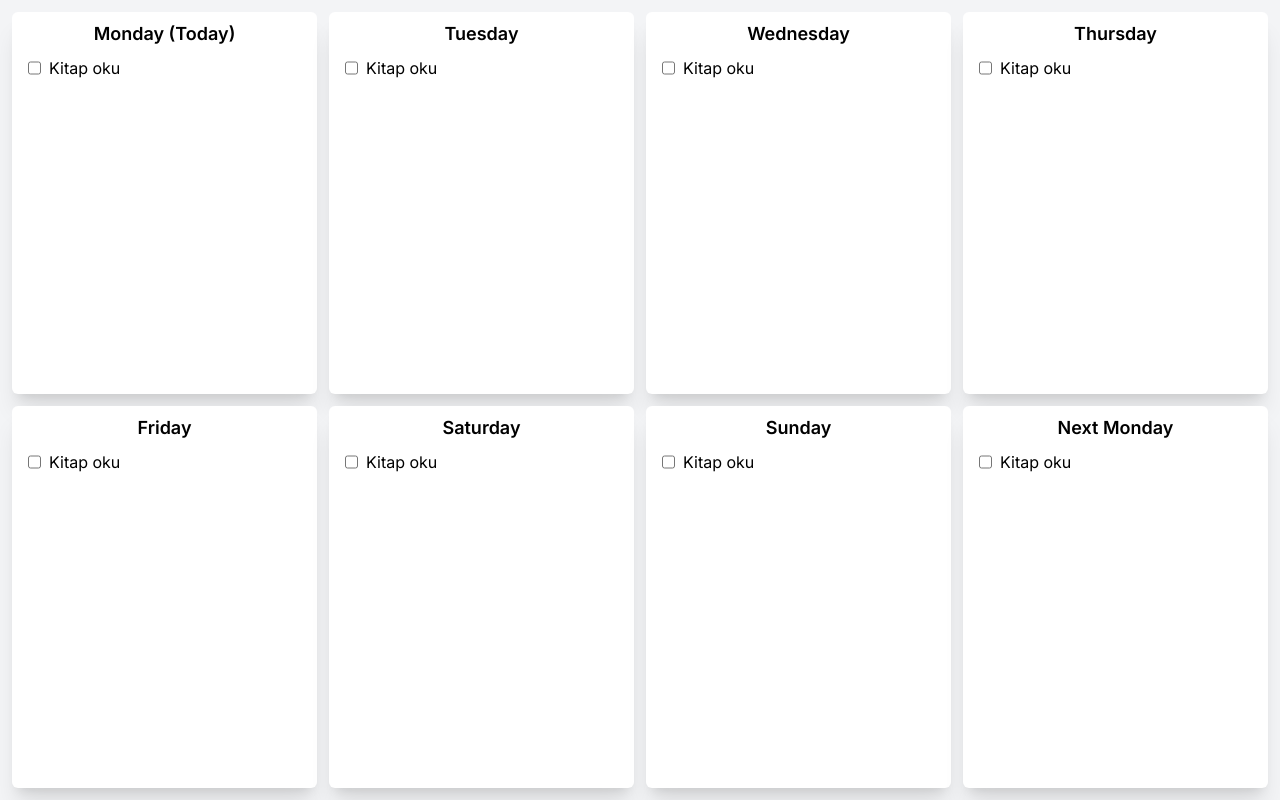
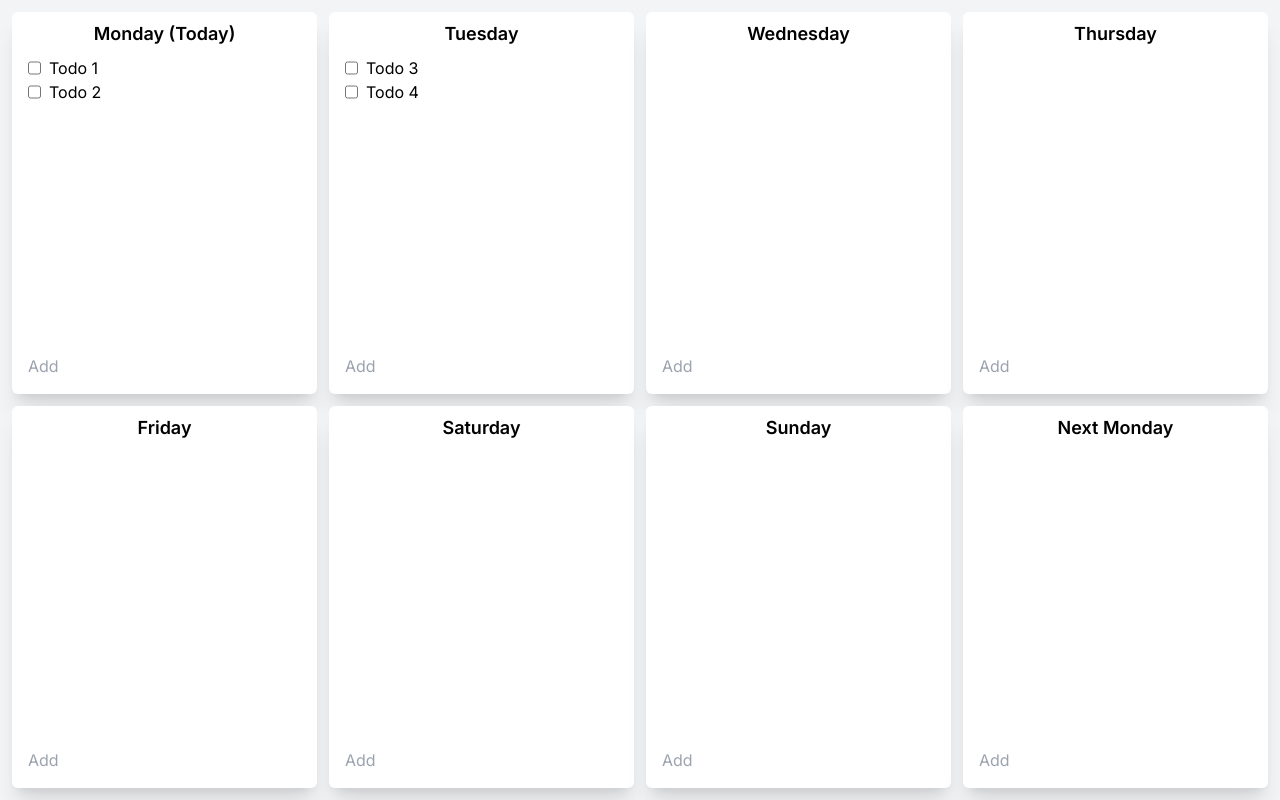
Before and after one commit to kutluhann/todo, a Next.js app: page / in a window 1280 px wide. Built offline with nearby package versions, Linux system fonts and the light colour scheme.

Commit message:
Implement drag and drop structure

```diff
--- a/package.json
+++ b/package.json
@@ -9,9 +9,10 @@
     "lint": "next lint"
   },
   "dependencies": {
+    "@hello-pangea/dnd": "^16.6.0",
+    "next": "14.2.4",
     "react": "^18",
-    "react-dom": "^18",
-    "next": "14.2.4"
+    "react-dom": "^18"
   },
   "devDependencies": {
     "postcss": "^8",
--- a/src/app/page.js
+++ b/src/app/page.js
@@ -1,6 +1,11 @@
+"use client"
+
 import DayCard from "@/components/DayCard";
+import { DragDropContext } from '@hello-pangea/dnd';
+import { useState } from "react";
 
-const days = [
+export default function Home() {
+  const [days, setDays] = useState([
     "Monday (Today)",
     "Tuesday",
     "Wednesday",
@@ -9,16 +14,66 @@ const days = [
     "Saturday",
     "Sunday",
     "Next Monday",
-]
+  ])
+  const [todos, setTodos] = useState([
+    {
+      text: "Todo 1",
+      checked: false,
+      id: "12",
+      day: "Monday (Today)",
+    },
+    {
+      text: "Todo 2",
+      checked: false,
+      id: "13",
+      day: "Monday (Today)",
+    },
+    {
+      text: "Todo 3",
+      checked: false,
+      id: "14",
+      day: "Tuesday",
+    },
+    {
+      text: "Todo 4",
+      checked: false,
+      id: "15",
+      day: "Tuesday",
+    },
+  ])
 
-export default function Home() {
+  const onDragEnd = (result) => {
+    console.log(result)
+    const { destination, source, draggableId } = result
+
+    if (!destination) return
+
+    const todo = todos.find(todo => todo.id === draggableId)
+    const todosInDestinationDay = todos.filter(todo => todo.day === destination.droppableId && todo.id !== draggableId)
+    const todosInDifferentDays = todos.filter(todo => todo.day !== destination.droppableId && todo.id !== draggableId)
+
+    if (destination.droppableId !== source.droppableId) todo.day = destination.droppableId
+
+    setTodos([
+      ...todosInDifferentDays,
+      ...todosInDestinationDay.slice(0, destination.index),
+      todo,
+      ...todosInDestinationDay.slice(destination.index)
+    ])
+  }
+
   return (
     <div className="h-full p-3 flex justify-center items-center">
-      <div className="h-full container grid grid-cols-1 sm:grid-cols-2 lg:grid-cols-4 gap-3">
-        {days.map((day, index) => (
-          <DayCard key={index} day={day} />
-        ))}
+      <DragDropContext onDragEnd={onDragEnd}>
+        <div className="h-full w-full grid grid-cols-1 sm:grid-cols-2 lg:grid-cols-4  sm:grid-rows-4 lg:grid-rows-2 *:w-full *:h-full gap-3">
+          {days.map(day => {
+            const list = todos.filter(todo => todo.day == day)
+            return (
+              <DayCard key={day} day={day} todos={list} setTodos={setTodos} />
+            )
+          })}
         </div>
+      </DragDropContext>
     </div>
   );
 }
--- a/src/components/DayCard.jsx
+++ b/src/components/DayCard.jsx
@@ -1,13 +1,51 @@
-export default function DayCard({ day }) {
+"use client"
+
+import TodoItem from "@/components/TodoItem"
+import { Droppable } from '@hello-pangea/dnd';
+import { useState } from "react";
+
+export default function DayCard({ day, todos, setTodos }) {
+  const [newTodo, setNewTodo] = useState("")
+
+  const addTodo = (e) => {
+    e.preventDefault()
+
+    setTodos(oldTodos => [...oldTodos, {
+      text: newTodo,
+      id: Math.floor(Math.random() * 10000) + "",
+      checked: false,
+      day
+    }])
+
+    setNewTodo("")
+  }
+
   return (
-    <div className="bg-white rounded-md flex flex-col items-center gap-2 py-2 px-4 shadow-xl">
-      <p className="font-semibold text-lg">{day}</p>
-      <div className="w-full">
-        <div className="flex gap-2">
-          <input type="checkbox" />
-          <p>Kitap oku</p>
-        </div>
-      </div>
+    <div className="bg-white rounded-md flex flex-col items-center gap-2 px-4 py-2 shadow-xl has-[.dragging-over]:border-2 border-black">
+      <p className="deneme font-semibold text-lg">{day}</p>
+      <Droppable droppableId={day}>
+        {(provided, snapshot) => (
+          <div
+            {...provided.droppableProps}
+            ref={provided.innerRef}
+            className={`${snapshot.isDraggingOver ? "dragging-over" : ""} w-full h-full`}
+          >
+            {todos.map((todo, index) => (
+              <TodoItem todo={todo} key={todo.id} index={index} />
+            ))}
+            {provided.placeholder}
+          </div>
+        )}
+      </Droppable>
+      <form className="w-full" onSubmit={addTodo}>
+        <input
+          type="text"
+          className="w-full h-10 border-none focus:outline-none"
+          placeholder="Add"
+          value={newTodo}
+          onInput={e => setNewTodo(e.target.value)}
+        />
+      </form>
     </div>
   )
 }
--- /dev/null
+++ b/src/components/TodoItem.jsx
@@ -0,0 +1,21 @@
+"use client"
+
+import { Draggable } from '@hello-pangea/dnd';
+
+export default function TodoItem({ todo, index }) {
+  return (
+    <Draggable key={todo.id} draggableId={todo.id} index={index}>
+      {(provided) => (
+        <div
+          ref={provided.innerRef}
+          {...provided.draggableProps}
+          {...provided.dragHandleProps}
+          className="flex gap-2"
+        >
+          <input type="checkbox" />
+          <p>{ todo.text }</p>
+        </div>
+      )}
+    </Draggable>
+  )
+}
```
Also changed, not shown: 1 other file (tests, documents, lock files or other folders). Lines whose indentation alone changed are shown as unchanged.
